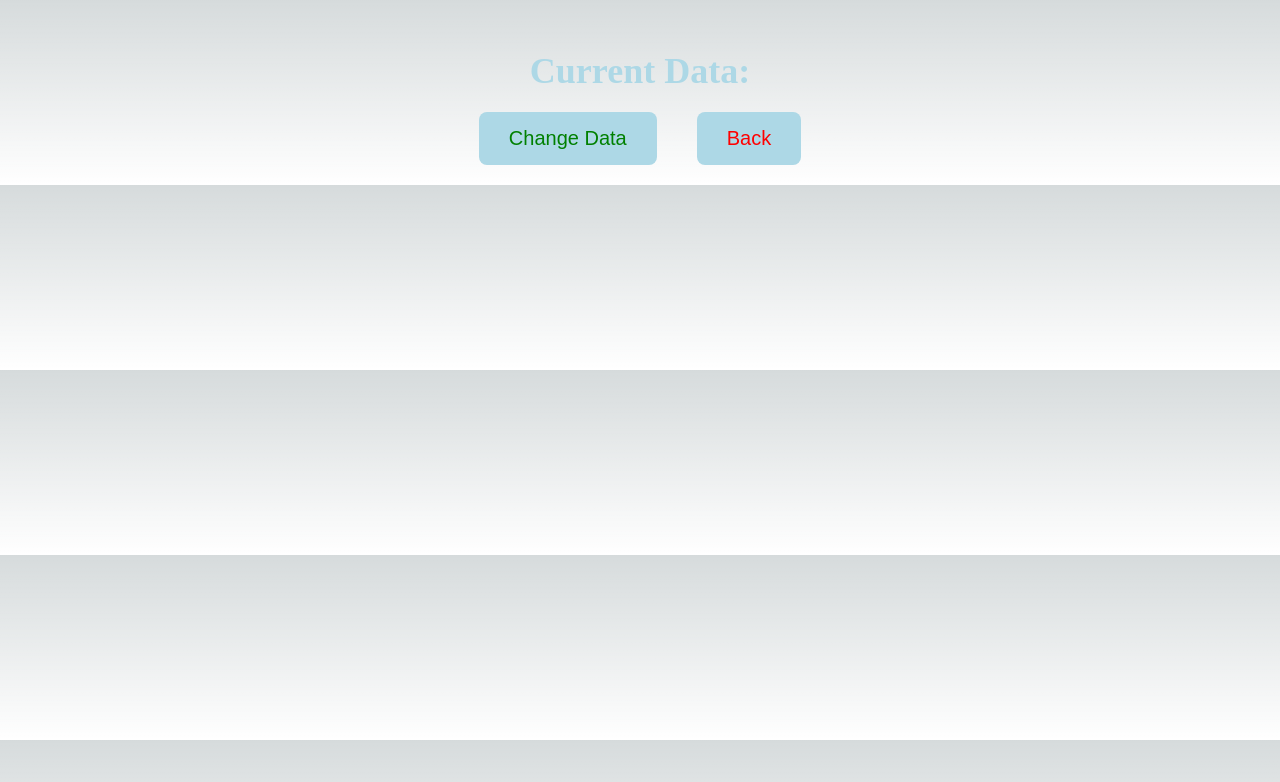
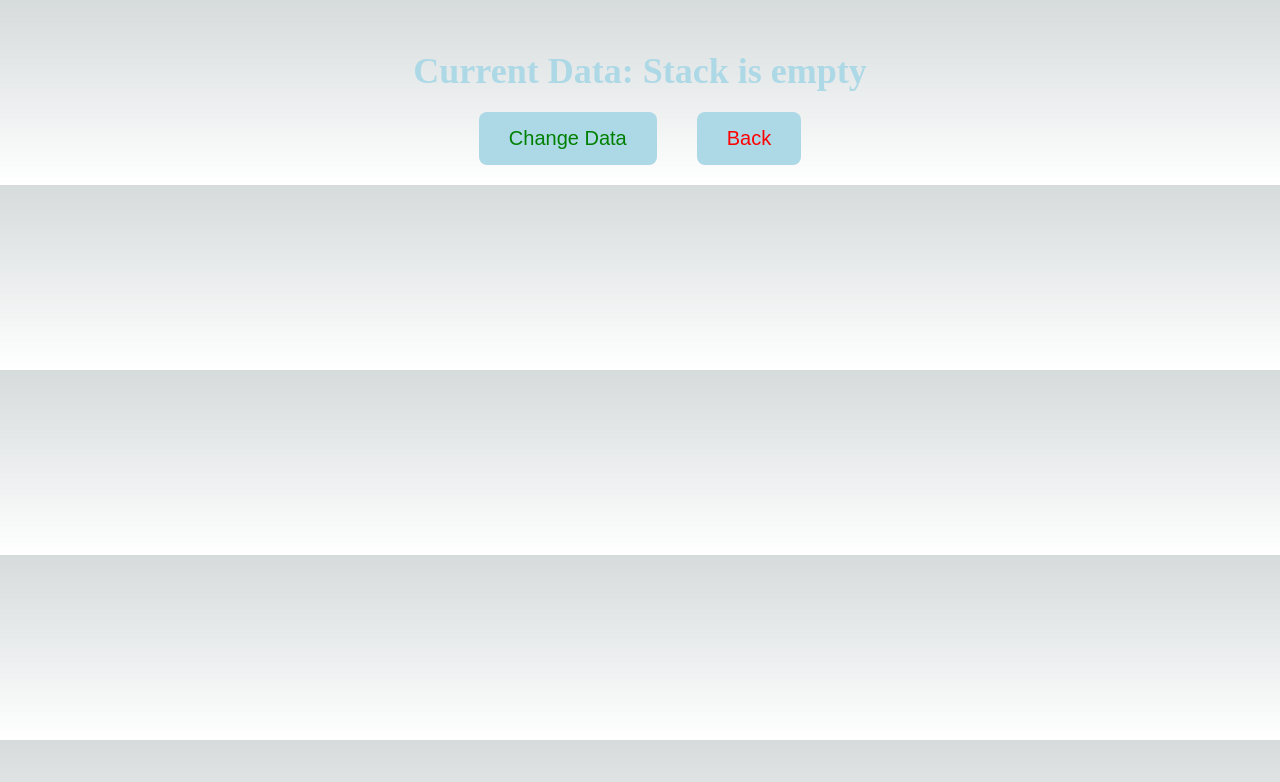
Before and after one commit to ktjayamanna/Custom-Data-Structure-State-Management-in-Next.js-with-Zustand, a Next.js app: page / in a window 1280 px wide. Shown: the top 782 px of the page. Built offline with nearby package versions, Linux system fonts and the light colour scheme.

Commit message:
works well with local state

```diff
--- /dev/null
+++ b/src/dataStructures/stack.js
@@ -0,0 +1,50 @@
+export default class Stack {
+  constructor() {
+    this.items = [];
+  }
+
+  // Add an element to the top of the stack
+  push(element) {
+    this.items.push(element);
+  }
+
+  // Remove the top element from the stack and return it
+  pop() {
+    if (this.isEmpty()) {
+      return "Stack is empty";
+    }
+    return this.items.pop();
+  }
+
+  // View the top element of the stack without removing it
+  peek() {
+    if (this.isEmpty()) {
+      return "Stack is empty";
+    }
+    return this.items[this.items.length - 1];
+  }
+
+  // Check if the stack is empty
+  isEmpty() {
+    return this.items.length === 0;
+  }
+
+  // Return the number of elements in the stack
+  size() {
+    return this.items.length;
+  }
+
+  // Update an element at a given index
+  update(index, element) {
+    if (index < 0 || index >= this.items.length) {
+      return "Invalid index";
+    }
+    this.items[index] = element;
+    return `Element at index ${index} updated`;
+  }
+
+  // Display the stack
+  printStack() {
+    return this.items.toString();
+  }
+}
--- a/src/pages/index.js
+++ b/src/pages/index.js
@@ -1,29 +1,51 @@
-import React from "react";
-import useStore from "../store";
+import React, { useState, useEffect } from "react";
+import useStore from "../store"; // Adjust the path as necessary
+import Stack from "../dataStructures/stack";
 
 const DataViewComponent = () => {
-  // Directly access the state using the useStore hook
-  const currentData = useStore((state) =>
-    state.dataStack.length > 0
-      ? state.dataStack[state.dataStack.length - 1]
-      : null
-  );
-  const pushData = useStore((state) => state.pushData);
-  const popData = useStore((state) => state.popData);
-  const dataStack = useStore((state) => state.dataStack);
+  // Local state for the stack
+  const [localStack, setLocalStack] = useState(new Stack());
 
-  // Dummy function to simulate data changes
-  const changeData = () => {
-    const newData = `Data ${Math.random()}`;
-    pushData(newData);
+  // Access the global stack and actions from Zustand store
+  const {
+    dataStack: globalStack,
+    pushData,
+    popData,
+  } = useStore((state) => ({
+    dataStack: state.dataStack,
+    pushData: state.pushData,
+    popData: state.popData,
+  }));
+
+  // On component mount, copy the global stack to the local stack
+  useEffect(() => {
+    setLocalStack(globalStack);
+  }, [globalStack]);
+
+  // Define local methods to modify the local stack
+  const localPushData = (newData) => {
+    const newStack = new Stack();
+    newStack.items = [...localStack.items, newData]; // Copy and push new data
+    setLocalStack(newStack);
   };
+
+  const localPopData = () => {
+    const newStack = new Stack();
+    newStack.items = localStack.items.slice(0, -1); // Copy and pop data
+    setLocalStack(newStack);
+  };
+
+  // Accessing current data and size from the local stack
+  const currentData = localStack.peek();
+  const size = localStack.size();
 
   return (
     <div style={{ textAlign: "center", marginTop: "50px" }}>
       <h1 style={{ fontSize: "36px", color: "lightblue", fontWeight: "bold" }}>
-        Current Data: {currentData}
+        Current Data: {currentData || "Empty"}
       </h1>
       <button
+        onClick={() => localPushData(`Data ${Math.random()}`)}
         style={{
           fontSize: "20px",
           padding: "15px 30px",
@@ -33,11 +55,12 @@ const DataViewComponent = () => {
           margin: "20px",
           color: "green",
         }}
-        onClick={changeData}
       >
         Change Data
       </button>
       <button
+        onClick={localPopData}
+        disabled={size <= 1}
         style={{
           fontSize: "20px",
           padding: "15px 30px",
@@ -47,8 +70,6 @@ const DataViewComponent = () => {
           margin: "20px",
           color: "red",
         }}
-        onClick={popData}
-        disabled={dataStack.length <= 1}
       >
         Back
       </button>
--- a/src/store.js
+++ b/src/store.js
@@ -1,11 +1,31 @@
-// store.js
 import { create } from "zustand";
+// import Stack from "./stack"; // Adjust the path as necessary
+import Stack from "./dataStructures/stack";
 
-const useStore = create((set) => ({
-  dataStack: [],
-  pushData: (newData) =>
-    set((state) => ({ dataStack: [...state.dataStack, newData] })),
-  popData: () => set((state) => ({ dataStack: state.dataStack.slice(0, -1) })),
-}));
+const useStore = create((set) => {
+  const dataStack = new Stack();
+
+  return {
+    dataStack,
+    pushData: (newData) => {
+      dataStack.push(newData);
+      // Trigger Zustand state update to rerender components
+      set({ dataStack: dataStack });
+    },
+    popData: () => {
+      dataStack.pop();
+      // Trigger Zustand state update to rerender components
+      set({ dataStack: dataStack });
+    },
+    // This method directly accesses the Stack instance without Zustand's set
+    currentData: () => {
+      return dataStack.peek();
+    },
+    // Optional: Method to get the current size of the stack
+    size: () => {
+      return dataStack.size();
+    },
+  };
+});
 
 export default useStore;
```
